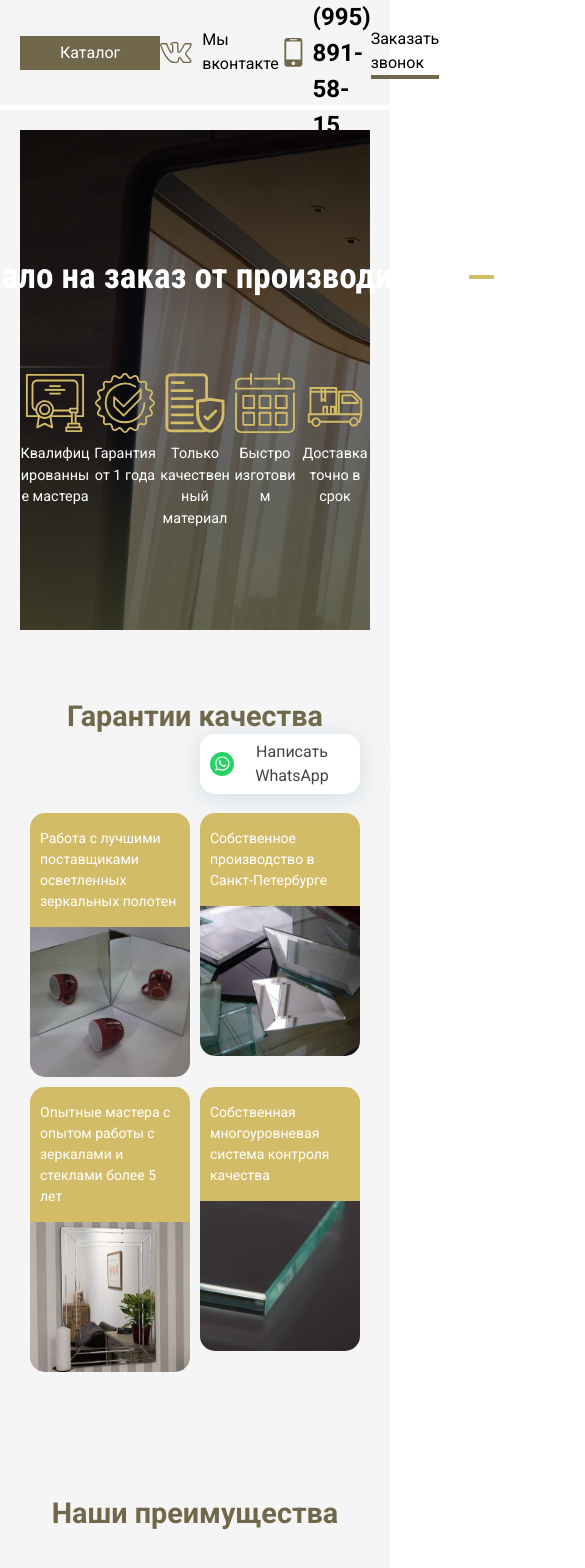
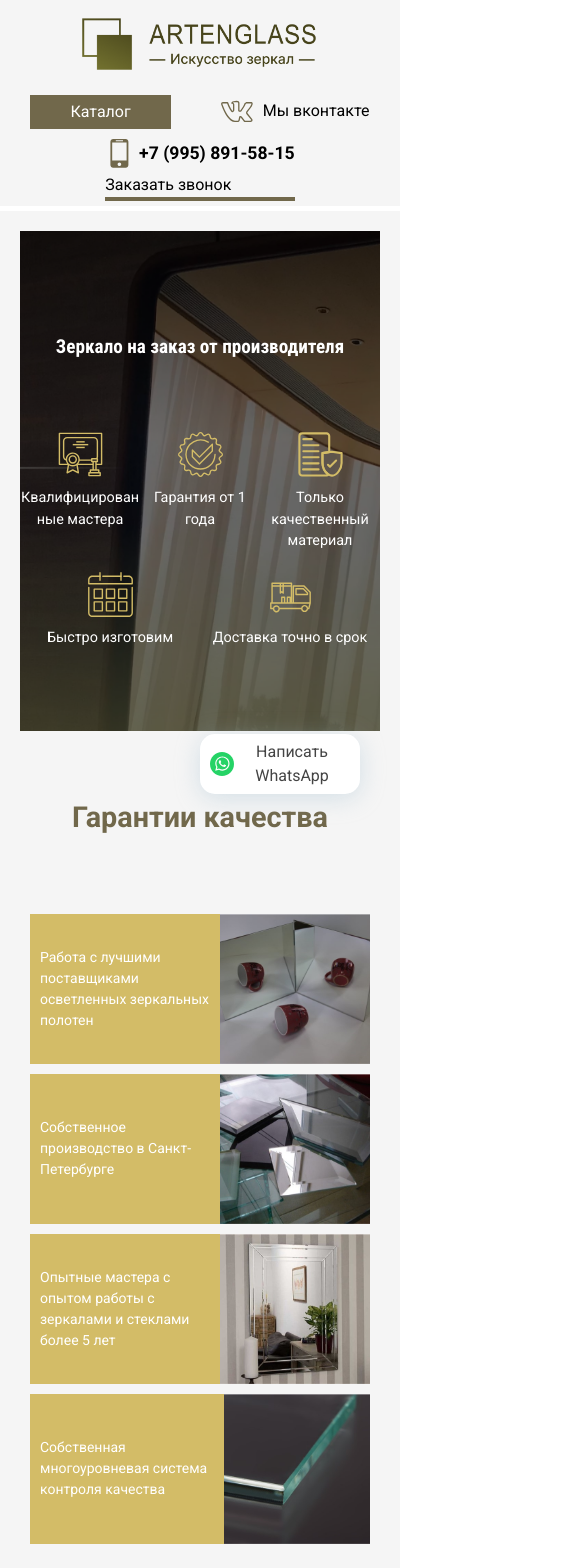
Before and after one commit to r1dex/nexttest, a Next.js app: page / in a window 390 px wide. Shown: the top 1568 px of the page, 585 px wide, since content can reach past the window. Built offline with nearby package versions, Linux system fonts and the light colour scheme.

Commit message:
mobile adap

```diff
--- a/app/categories/[category]/page.js
+++ b/app/categories/[category]/page.js
@@ -32,12 +32,12 @@ const Page = ({params}) => {
           </div>
         </div>
 
-        <div style={{maxWidth: "50%"}}>
+        <div className={Styles.slider}>
           {category.images.length > 1
               ? <CategorySlider images={category.images}/>
               : (
                   <div>
-                    <Image src={category.images[0]} alt={category.title} width={700} height={400} style={{height: '400px', objectFit: 'cover'}}/>
+                    <Image src={category.images[0]} alt={category.title} width={768} height={500} style={{height: '400px', objectFit: 'cover'}}/>
                   </div>
               )
           }
--- a/app/components/footer/footer.module.css
+++ b/app/components/footer/footer.module.css
@@ -48,3 +48,25 @@
 .map{
     flex: 2;
 }
+
+@media (max-width: 992px) {
+    .footer{
+        gap: 10px;
+    }
+
+    .listContacts{
+        width: 95%;
+    }
+
+    .list{
+        font-size: 1rem;
+        gap: 15px;
+    }
+}
+@media (max-width: 768px) {
+    .footer{
+        flex-direction: column;
+        gap: 30px;
+    }
+}
+@media (max-width: 500px) {}
--- a/app/components/guarantee/GuaranteeList.js
+++ b/app/components/guarantee/GuaranteeList.js
@@ -9,19 +9,19 @@ const GuaranteeList = () => {
             <div className={Styles.guarantees}>
                 <div className={Styles.guarantee}>
                     <div>Работа с лучшими поставщиками осветленных зеркальных полотен</div>
-                    <Image src={'/images/guarantees/1.jpg'} alt={'1'} width={300} height={300}/>
+                    <Image src={'/images/guarantees/1.jpg'} alt={'1'} width={400} height={400}/>
                 </div>
                 <div className={Styles.guarantee}>
                     <div>Собственное производство в Санкт-Петербурге</div>
-                    <Image src={'/images/guarantees/2.jpg'} alt={'1'} width={300} height={300}/>
+                    <Image src={'/images/guarantees/2.jpg'} alt={'1'} width={400} height={400}/>
                 </div>
                 <div className={Styles.guarantee}>
                     <div>Опытные мастера с опытом работы с зеркалами и стеклами более 5 лет</div>
-                    <Image src={'/images/guarantees/3.jpg'} alt={'1'} width={300} height={300}/>
+                    <Image src={'/images/guarantees/3.jpg'} alt={'1'} width={400} height={400}/>
                 </div>
                 <div className={Styles.guarantee}>
                     <div>Собственная многоуровневая система контроля качества</div>
-                    <Image src={'/images/guarantees/4.jpg'} alt={'1'} width={300} height={300}/>
+                    <Image src={'/images/guarantees/4.jpg'} alt={'1'} width={400} height={400}/>
                 </div>
             </div>
         </section>
--- a/app/components/guarantee/guaranteeList.module.css
+++ b/app/components/guarantee/guaranteeList.module.css
@@ -25,7 +25,7 @@
 }
 
 .guarantee{
-    flex: 1;
+    flex: 1 1 220px;
 }
 
 .guarantee > img{
@@ -47,3 +47,44 @@
     background: var(--color-accent);
     color: white;
 }
+
+@media (max-width: 1200px) {
+    .guarantee > div{
+        min-height: 90px;
+        display: flex;
+        align-items: center;
+    }
+
+}
+@media (max-width: 992px) {
+
+    .guarantees{
+        justify-content: center;
+    }
+
+    .guarantee{
+        flex: 0 0 calc(50% - 10px);
+        max-width: 400px;
+    }
+}
+@media (max-width: 768px) {}
+@media (max-width: 500px) {
+    .guarantees{
+        flex-direction: column;
+    }
+
+    .guarantee{
+        display: flex;
+    }
+
+    .guarantee > div{
+        border-top-right-radius: 0;
+        border-top-left-radius: 0;
+    }
+
+    .guarantee > img{
+        width: 150px;
+        border-bottom-left-radius: 0;
+        border-bottom-right-radius: 0;
+    }
+}
--- a/app/components/header/Header.js
+++ b/app/components/header/Header.js
@@ -2,34 +2,32 @@ import React from 'react'
 import Link from 'next/link'
 import Image from 'next/image'
 import Styles from './header.module.css'
-import { ImMobile } from "react-icons/im";
-import { SlSocialVkontakte } from "react-icons/sl";
+import {ImMobile} from "react-icons/im";
+import {SlSocialVkontakte} from "react-icons/sl";
 import CallbackButton from './CallbackButton'
 import CatalogNav from '../ui/catalog-navigation/CatalogNav'
 
 const Header = () => {
     return (
-    <header>
-      <Link href="/">
+        <header className={Styles.header}>
+            <Link href="/" className={Styles.logo}>
                 <Image src='/images/logo.png' width={300} height={65} alt={'Artenglass'} priority/>
-        {/*<img src="./images" height="50">*/}
             </Link>
             <CatalogNav/>
-      <Link className={Styles.social} href={'https://vk.com/club224470095'} target="_blank">
+            <Link className={`${Styles.social} sd-hide`} href={'https://vk.com/club224470095'} target="_blank">
                 <div className={Styles.socialIcon}>
-          <SlSocialVkontakte />
+                    <SlSocialVkontakte/>
                 </div>
                 <span>Мы вконтакте</span>
             </Link>
-      <div>
+            <div className={Styles.phoneBlock}>
                   <span className={Styles.phone}>
-          <div className={Styles.phoneIcon}><ImMobile /></div>
+                      <div className={Styles.phoneIcon}><ImMobile/></div>
                       +7 (995) 891-58-15
                   </span>
-      </div>
 
                 <CallbackButton/>
-
+            </div>
         </header>
     )
 }
--- a/app/components/header/header.module.css
+++ b/app/components/header/header.module.css
@@ -1,3 +1,16 @@
+.header{
+    display: flex;
+    flex-direction: row;
+    justify-content: space-between;
+    align-items: center;
+    background: var(--color-background);
+    padding: 20px;
+    height: 105px;
+}
+
+.logo{
+
+}
 
 .call{
     cursor: pointer;
@@ -30,6 +43,11 @@
     border-bottom: 2px solid var(--color-primary);
 }
 
+.phoneBlock{
+    display: flex;
+    gap: 50px;
+}
+
 .phone{
     display: flex;
     align-items: center;
@@ -42,3 +60,38 @@
     font-size: 1.8rem;
     color: var(--color-primary);
 }
+
+@media (max-width: 1200px) {
+    .phoneBlock{
+        flex-direction: column;
+        gap: 5px;
+    }
+}
+@media (max-width: 992px) {
+    .header{
+        justify-content: center;
+        padding: 5px;
+        flex-wrap: wrap;
+        column-gap: 50px;
+        row-gap: 10px;
+        height: unset;
+    }
+
+    .logo{
+        height: 80px;
+        width: 100%;
+        display: flex;
+        justify-content: center;
+    }
+
+    .logo img{
+        height: 100%;
+        object-fit: cover;
+    }
+
+    .phone{
+        font-size: 1.1rem;
+    }
+}
+@media (max-width: 768px) {}
+@media (max-width: 500px) {}
--- a/app/components/hero/hero.module.css
+++ b/app/components/hero/hero.module.css
@@ -91,3 +91,45 @@
 .advantage {
     opacity: 0;
 }
+
+@media (max-width: 768px) {
+    .hero h1{
+        font-weight: 600;
+        font-size: 1.5rem;
+        padding: 20px;
+        font-family: var(--title-font);
+        text-align: center;
+        position: relative;
+        width: max-content;
+        opacity: 0;
+    }
+
+    .advantages{
+        flex-wrap: wrap;
+        row-gap: 20px;
+    }
+
+    .advantages > div{
+        min-width: 150px;
+        gap: 20px;
+    }
+
+    .advantages img{
+        width: 45px;
+        height: auto;
+    }
+}
+@media (max-width: 500px) {
+    .hero h1{
+        font-size: 1.2rem;
+    }
+
+    .hero h1:before, .hero h1:after{
+        display: none;
+    }
+
+    .advantages > div{
+        min-width: 110px;
+        gap: 10px;
+    }
+}
--- a/app/components/modal/modal.module.css
+++ b/app/components/modal/modal.module.css
@@ -13,6 +13,7 @@
 }
 
 .body{
+    min-width: 400px;
     width: 30%;
     background: rgba(255,255,255, 1);
     left: 50%;
--- a/app/globals.css
+++ b/app/globals.css
@@ -19,11 +19,11 @@ body{
   text-rendering: optimizeSpeed;
   line-height: 1.5;
   font-family: var(--main-font);
+  min-width: 400px;
 }
 
 a{
   text-decoration: none;
-  text-underline: none;
   color: inherit;
 }
 
@@ -54,8 +54,11 @@ a:not([class]) {
 }
 
 img,
-picture {
+picture,
+video,
+iframe{
   display: block;
+  max-width: 100%;
 }
 
 
@@ -130,18 +133,6 @@ header, main, footer{
   padding: 0 20px;
 }
 
-header{
-  display: flex;
-  flex-direction: row;
-  justify-content: space-between;
-  align-items: center;
-  min-height: 50px;
-  background: var(--color-background);
-  padding: 20px;
-  height: 105px;
-  /*border-bottom: 2px solid var(--color-primary);*/
-}
-
 .logo{
   display: flex;
   gap: 20px;
@@ -192,3 +183,41 @@ footer{
   right: 10px !important;
   z-index: 1;
 }
+
+/* media */
+@media (max-width: 1200px) {
+  .md-show{
+    display: block;
+  }
+
+  .md-hide{
+    display: none;
+  }
+}
+@media (max-width: 992px) {
+  .sd-show{
+    display: block;
+  }
+
+  .sd-hide{
+    display: none;
+  }
+}
+@media (max-width: 768px) {
+  .tablet-show{
+    display: block;
+  }
+
+  .tablet-hide{
+    display: none;
+  }
+}
+@media (max-width: 500px) {
+  .mobile-show{
+    display: block;
+  }
+
+  .mobile-hide{
+    display: none;
+  }
+}
```
Also changed, not shown: app/categories/[category]/categoryPage.module.css (+23 -0 lines), app/layout.js (+7 -7 lines). Lines whose indentation alone changed are shown as unchanged.
